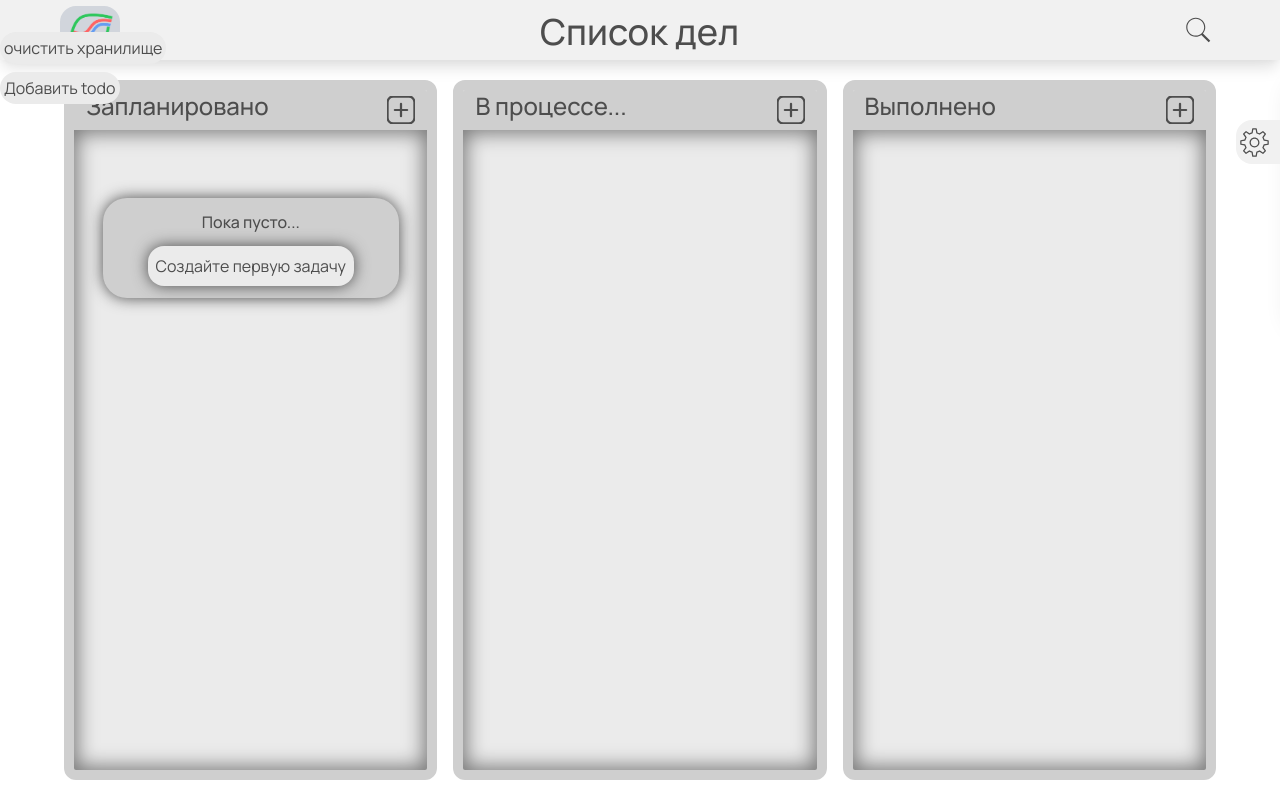
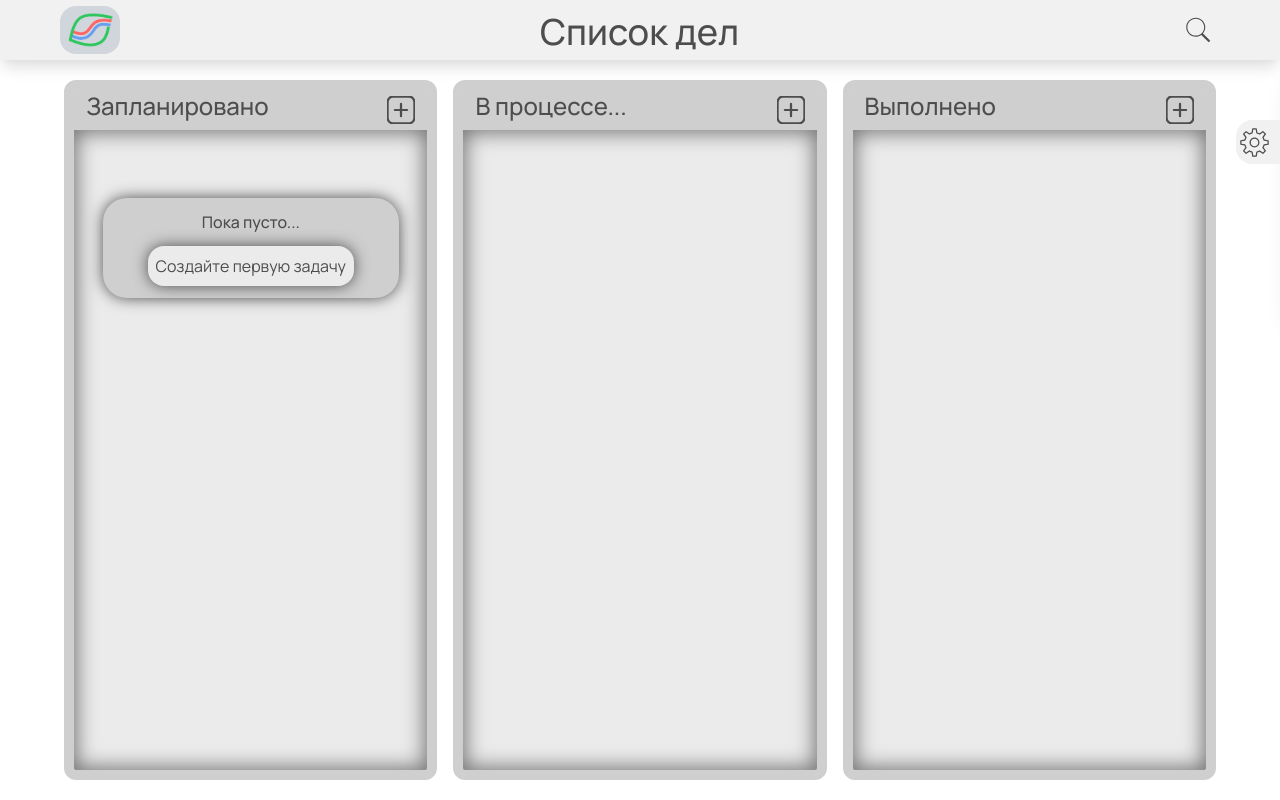
Before and after one commit to The-Best-Frontend-Developer/todoshka, a React (Vite) app: page / in a window 1280 px wide. Shown: the top 800 px of the page. Built offline with nearby package versions, Linux system fonts and the light colour scheme.

Commit message:
убрал кнопки для разработчика

```diff
--- a/src/App.tsx
+++ b/src/App.tsx
@@ -40,7 +40,6 @@ const App = () => {
     }
 
     useEffect(() => {
-        console.log('изменения')
         const allTodos: TypeTodo[] = [...todos.waiting, ...todos.progress, ...todos.done]
 
         const uniqueTagsMap = new Map<string, Tag>();
@@ -53,12 +52,10 @@ const App = () => {
         }
 
         const uniqueTags: Tag[] = Array.from(uniqueTagsMap.values())
-        console.log('Unique Tags:', uniqueTags);
 
         // Добавляем новые теги
         uniqueTags.forEach(tag => {
             if (!tags.some(t => t.name === tag.name)) {
-                console.log('Добавляю новый тег:', tag);
                 dispatch(addRecentTag(tag))
             }
         })
@@ -66,7 +63,6 @@ const App = () => {
         // Удаляем отсутствующие теги
         tags.forEach(tag => {
             if (!uniqueTags.some(t => t.name === tag.name)) {
-                console.log('Удаляю тег:', tag);
                 dispatch(deleteRecentTag(tag.name))
             }
         })
@@ -93,8 +89,6 @@ const App = () => {
         <>
             <Header/>
             <Outlet/>
-            <button onClick={clearStorage} className="absolute hover:bg-hover top-8 bg-extra p-1 rounded-2xl">очистить хранилище</button>
-            <button onClick={handleAddTodo} className="absolute hover:bg-hover top-18 bg-extra p-1 rounded-2xl">Добавить todo</button>
             <MyModal/>
             <SelectionSync/>
         </>
```
